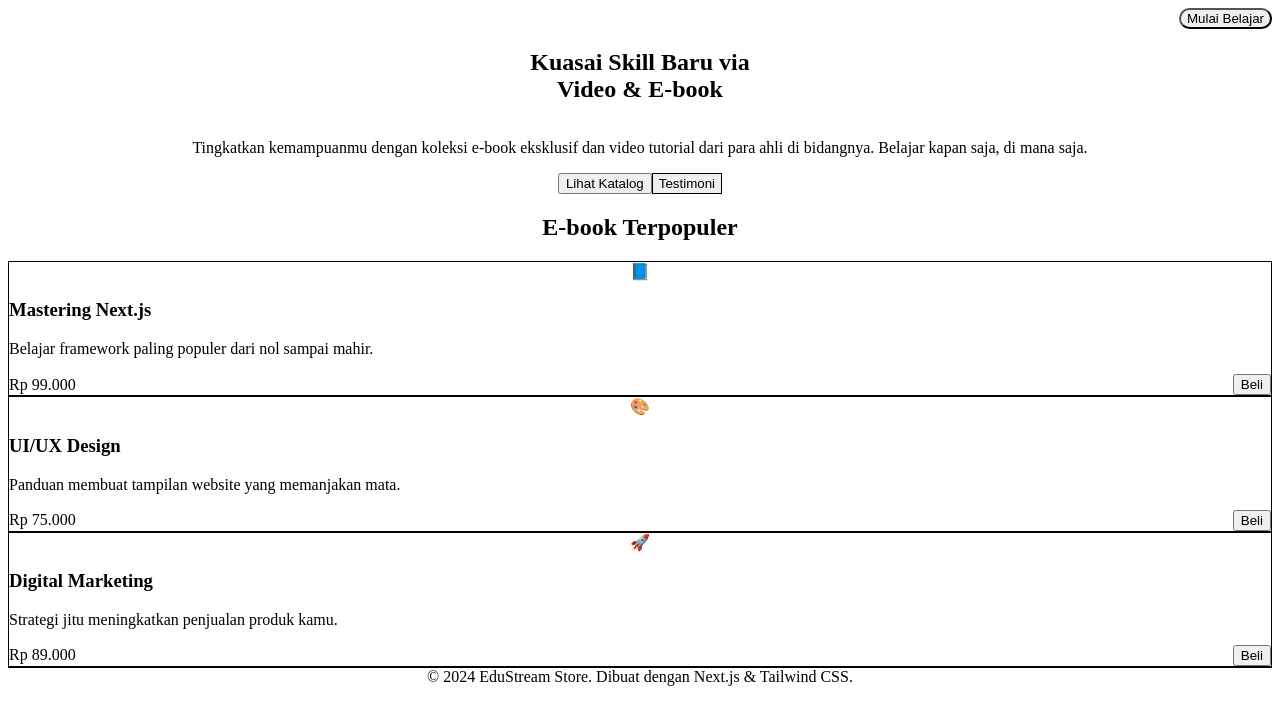
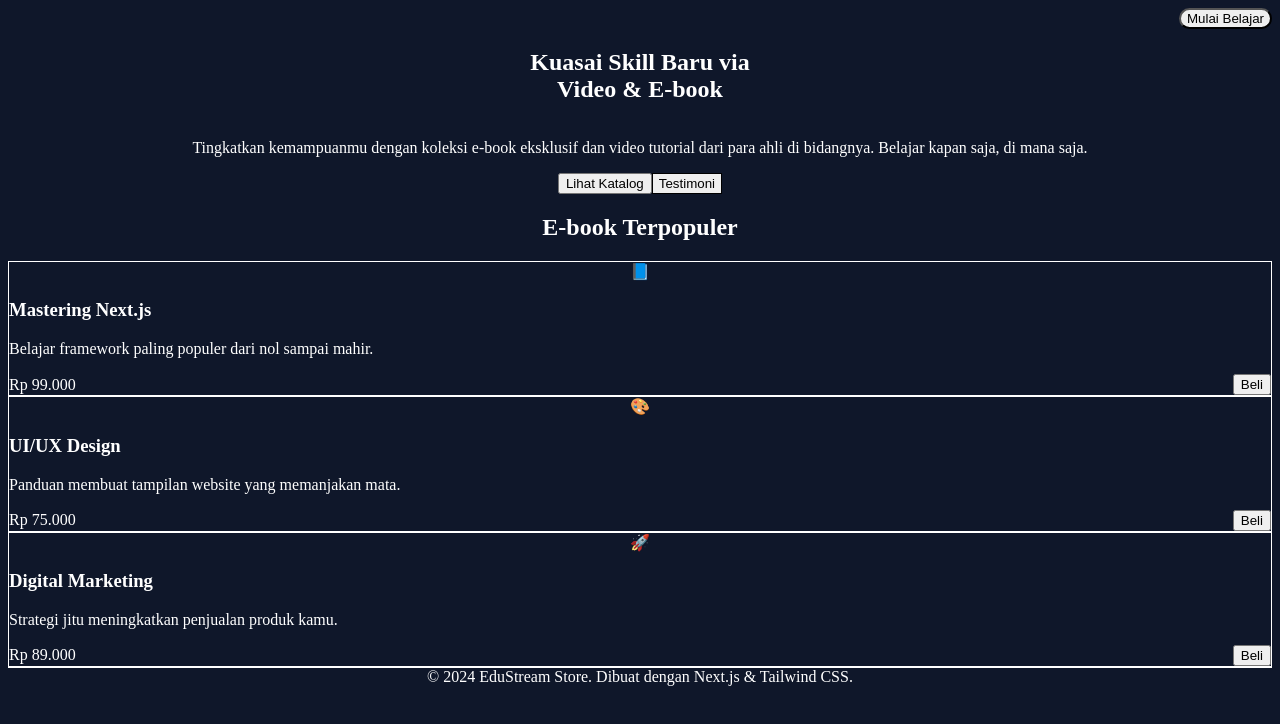
Before and after one commit to ahkmtrpi2016-a11y/my-ebook-store, a Next.js app: page / in a window 1280 px wide. Shown: the top 724 px of the page. Built offline with nearby package versions, Linux system fonts and the light colour scheme.

Commit message:
"Fix typo tailwind"

```diff
--- a/app/globals.css
+++ b/app/globals.css
@@ -3,6 +3,11 @@
 @tailwind utilities;
 
 :root {
-  --background: 222.2 84% 4.9%; /* Ini warna gelapnya */
+  --background: 222.2 84% 4.9%;
   --foreground: 210 40% 98%;
 }
+
+body {
+  background-color: #0f172a; /* Warna Slate-900 agar langsung gelap */
+  color: white;
+}
```
